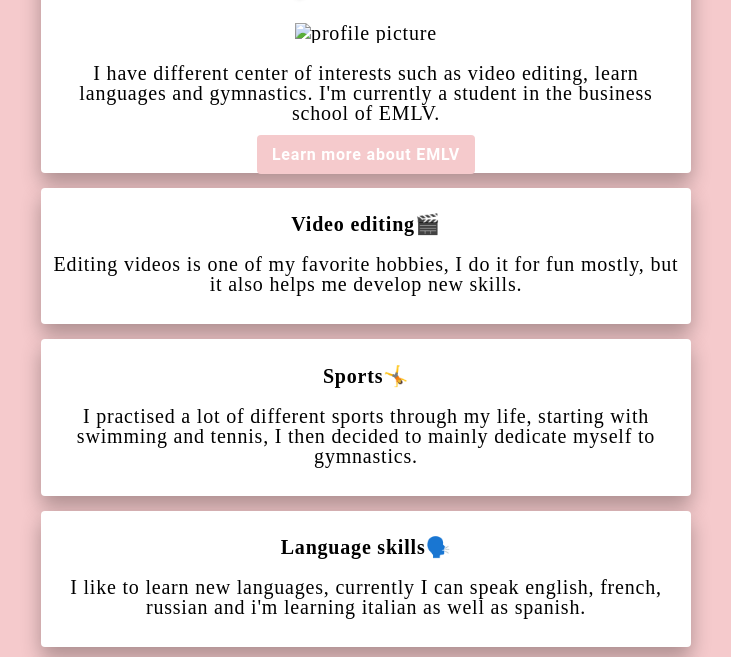
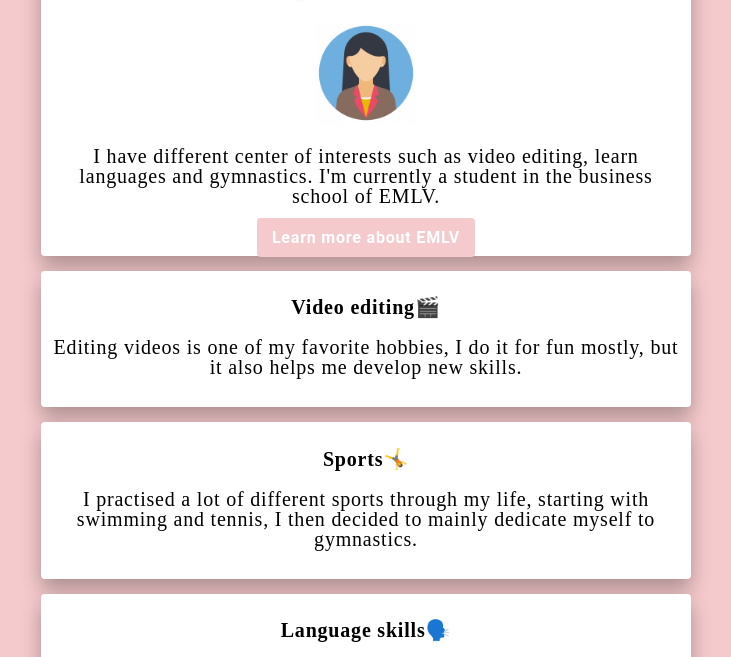
Before and after one commit to isabelle-jaffal/my-profile, a plain HTML site: page index.html in a window 1280 px wide. Shown: the part 121-778 px from the top of the page, without its empty margins (274-1005 px from the left). Drawn offline with Linux system fonts and the light colour scheme.

Commit message:
index.html

```diff
--- a/index.html
+++ b/index.html
@@ -13,7 +13,7 @@
   <div class="container">
     <div class="card-white">
       <h1>Hello, I'm Isabelle</h1>
-      <img src="pp woman.png" alt="profile picture">
+      <img src="~/../image/pp woman.png" alt="profile picture">
       <p>
        I have different center of interests such as video editing, learn languages and gymnastics. I'm currently a student in the business school of EMLV.
       </p>
```
